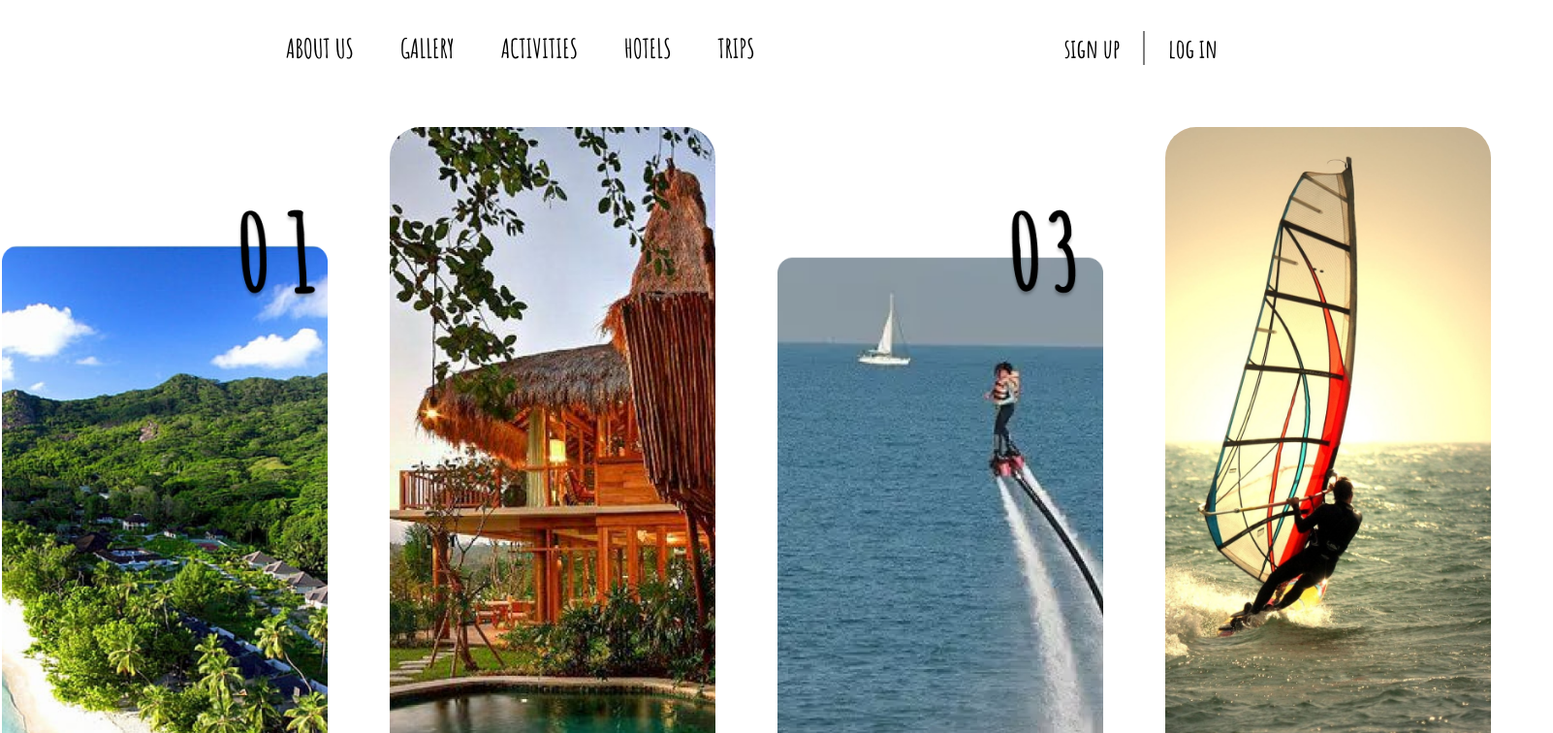
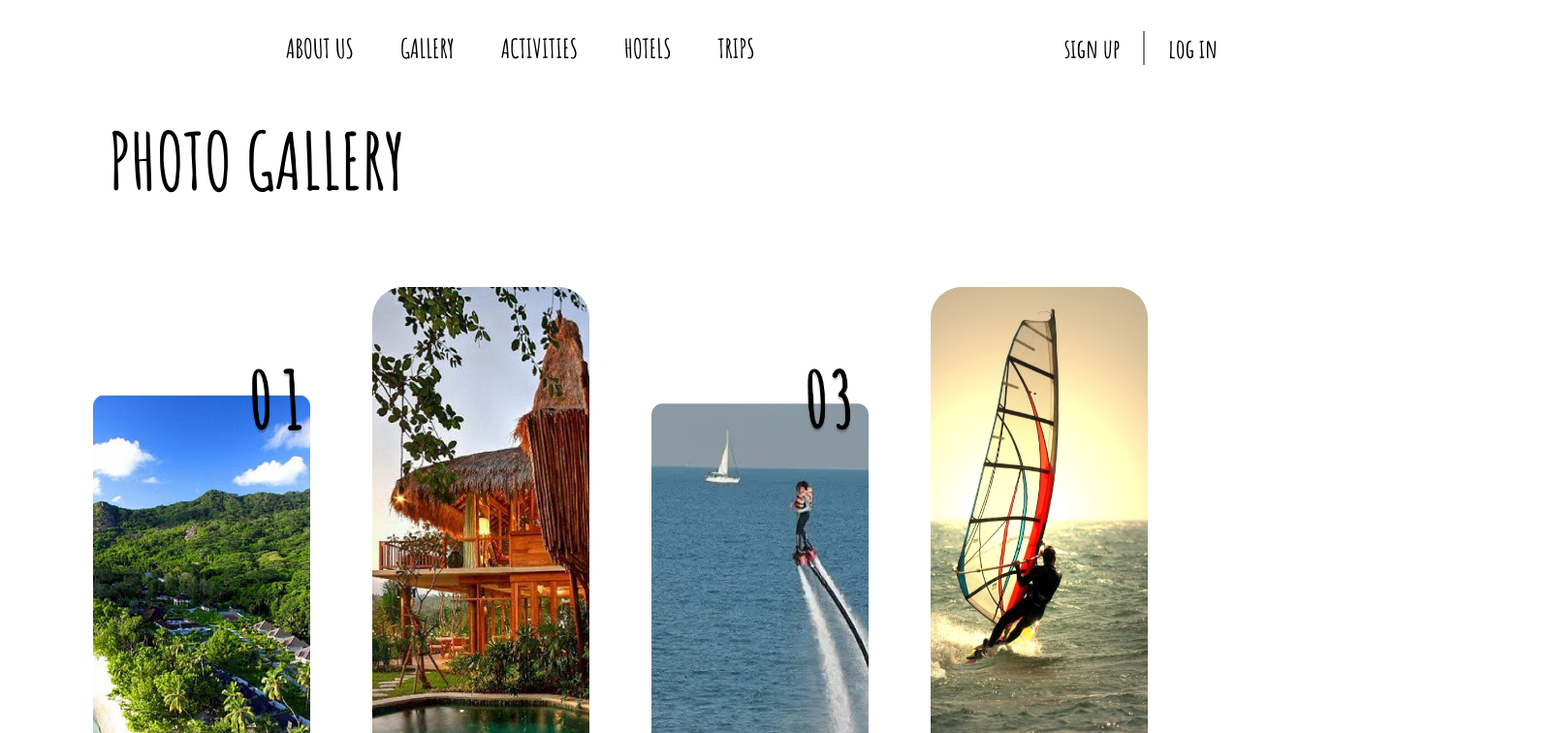
Before and after one commit to NikhitaBarat/great-escape, a React (Create React App) app in the folder client/: page /gallery in a window 1280 px wide. Shown: the top 756 px of the page at 97% size, 1602 px wide, since content can reach past the window. Built offline with nearby package versions, Linux system fonts and the light colour scheme.

Commit message:
gallery fixed

```diff
--- a/client/src/components/galleryCard/galleryCard.components.jsx
+++ b/client/src/components/galleryCard/galleryCard.components.jsx
@@ -8,7 +8,7 @@ import Photo4 from "../../assets/image 23.png";
 function GalleryCard() {
   return (
     <div className="gallery">
-      <div className="row">
+      <div className="gallery-row">
         <div className="gallery-info">
           <h3 className="heading">PHOTO GALLERY</h3>
         </div>
--- a/client/src/components/galleryCard/galleryCard.styles.css
+++ b/client/src/components/galleryCard/galleryCard.styles.css
@@ -11,8 +11,8 @@
 
     .watersportsimage {
         border-radius: 4rem;
-        height: 50rem;
-        width: 25rem;
+        height: 38rem;
+        width: 18rem;
         padding: 2rem;
     }
 
```
